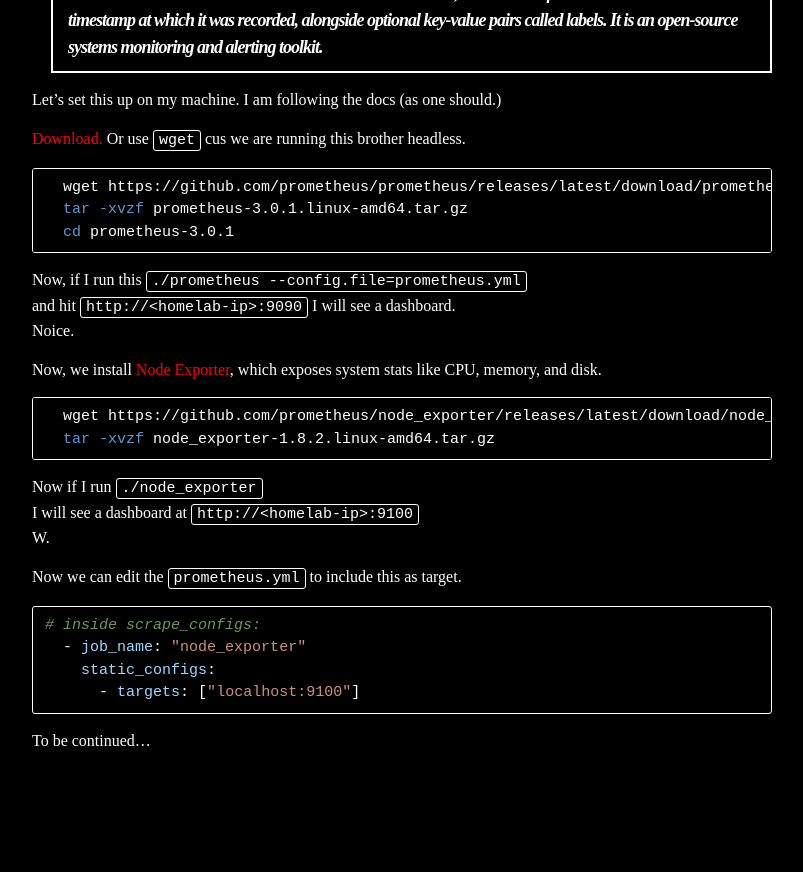
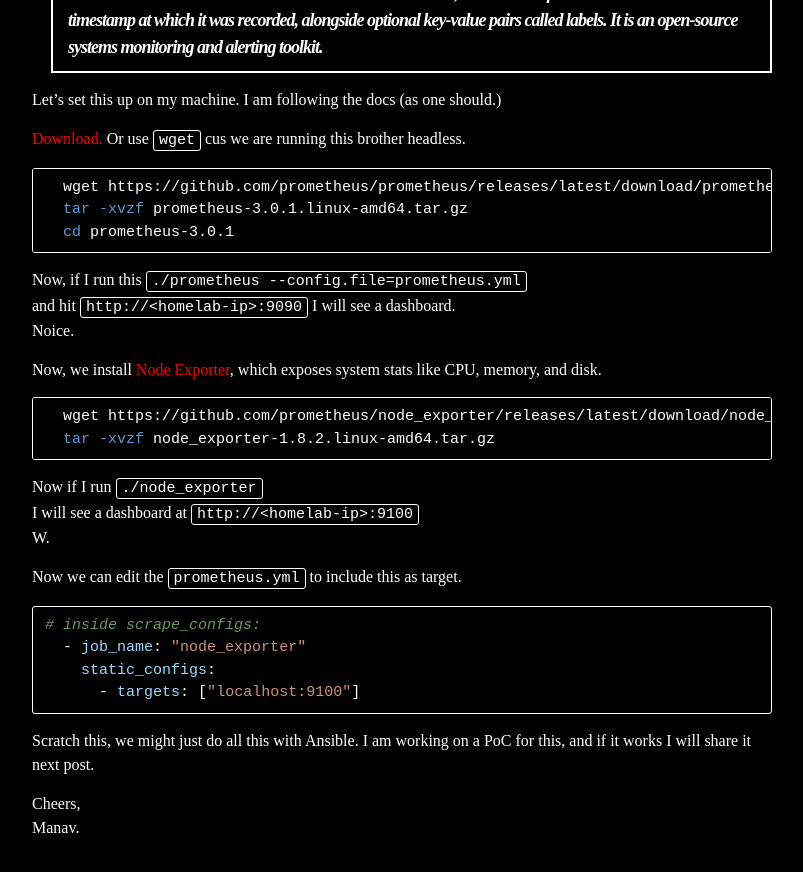
Before and after one commit to manav03panchal/manavmanav.xyz, a Jekyll site: the page built from _posts/2024-11-23-homelab2.md, in a window 1280 px wide and 900 px high, scrolled down 2136 px. Shown: the top 872 px of the window, without its empty margins (238-1041 px from the left). Built offline with Jekyll 4.4.1, drawn with Linux system fonts in a browser that asks for light colours; some web fonts are replaced; before the commit the page ends 2949 px from its top, so only the background shows below that.

Commit message:
day 3 + using ansible instead of doing manually.

````diff
--- a/_posts/2024-11-23-homelab2.md
+++ b/_posts/2024-11-23-homelab2.md
@@ -111,5 +111,10 @@ Now we can edit the `prometheus.yml` to include this as target.
     static_configs:
       - targets: ["localhost:9100"]
 ```
+Scratch this, we might just do all this with Ansible. I am working on a PoC for this, and if it works I will share it next post.
 
-To be continued...
+
+
+
+Cheers,\
+Manav.
````
Also changed, not shown: _posts/2024-12-21-homelab3.md (added, +7 -0 lines).
